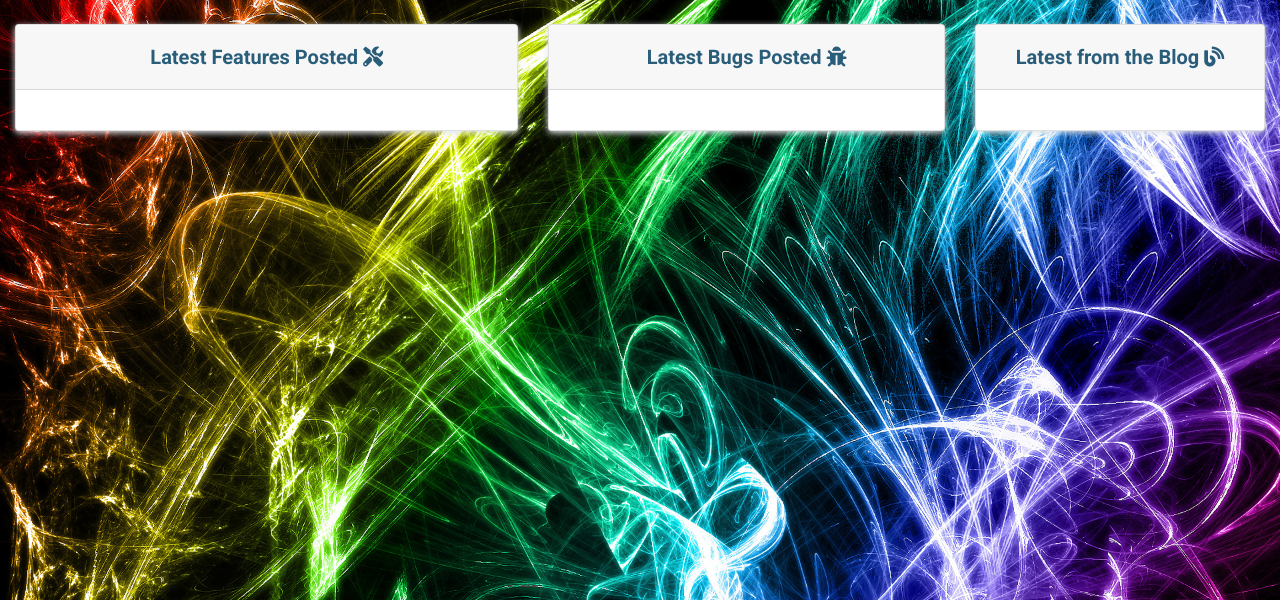
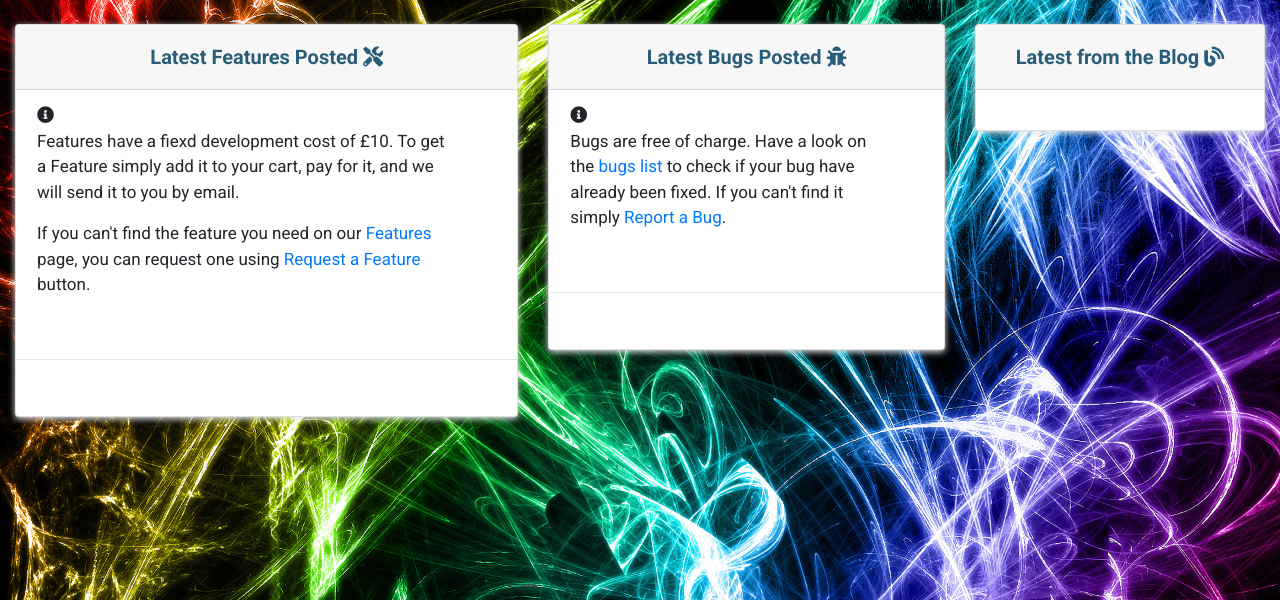
Before and after one commit to marius1989D/milestone-project-final, a Django app: page / in a window 1280 px wide. Shown: the part 65-665 px from the top of the page. Run offline with Django 3.2, Linux system fonts and the light colour scheme; data that the repository does not hold is empty; some libraries are stand-ins or nearby versions.

Commit message:
added info for the bugs and features sections on the home page

```diff
--- a/accounts/views.py
+++ b/accounts/views.py
@@ -15,7 +15,7 @@ from features.models import Feature
 # Create your views here.
 def index(request):
     """Return the index.html file"""
-    blogs = Post.objects.filter(status=1).order_by('-created_on')[:5]
+    blogs = Post.objects.filter(status=1).order_by('-created_on')[:6]
     bugs = Bug.objects.order_by('-created_on')[:3]
     features = Feature.objects.order_by('-created_on')[:3]
 
--- a/templates/index.html
+++ b/templates/index.html
@@ -1,12 +1,23 @@
 {% extends "base.html" %}
+
 {% block page_title %} HOME {% endblock %}
+
 {% block content %}
+
 {% block feedback_messages %} {% include 'feedbackmessages.html' %} {% endblock feedback_messages %}
+
 <div class="container-fluid">
     <div class="row">
+        <!-- Features section -->
         <div class="col-md-5">
             <div class="card my-4">
                 <h5 class="card-header text-center"><a class="nav-link font-weight-bold nav-font" href="{% url 'features:features_list' %}">Latest Features Posted <i class="fas fa-tools"></i></a></h5>
+                <section class="alert alert_introduction alert-dismissible col-xs-12" role="alert">
+                    <i class="fas fa-info-circle"></i>
+                    <p>Features have a fiexd development cost of £10. To get a Feature simply add it to your cart, pay for it, and we will send it to you by email.</p>
+                    <p>If you can't find the feature you need on our <a href="{% url 'features:features_list' %}">Features</a> page, you can request one using <a href="{% url 'features:feature_add' %}">Request a Feature</a> button.</p>
+                </section>
+                <hr/>
                 <div class="card-body">
                     {% for feature in features %}
                     <h6 class="font-weight-bold">{{ feature.title }}
@@ -20,9 +31,16 @@
                 </div>
             </div>
         </div>
+        <!-- Bugs section -->
         <div class="col-md-4">
             <div class="card my-4">
                 <h5 class="card-header text-center"><a class="nav-link font-weight-bold nav-font" href="{% url 'bugs:bugs_list' %}">Latest Bugs Posted <i class="fas fa-bug"></i></a></h5>
+                <section class="alert alert_introduction alert-dismissible col-xs-12" role="alert">
+                    <i class="fas fa-info-circle"></i>
+                    <p>Bugs are free of charge. Have a look on the <a href="{% url 'bugs:bugs_list' %}">bugs list</a> to check if your bug have already been fixed. If you can't find it simply <a href="{% url 'bugs:bug_add' %}">Report a Bug</a>.
+                    </p>
+                </section>
+                <hr/>
                 <div class="card-body">
                     {% for bug in bugs %}
                     <h6 class="font-weight-bold">{{ bug.title }}
@@ -36,14 +54,15 @@
                 </div>
             </div>
         </div>
+        <!-- Blog section -->
         <div class="col-md-3 float-right">
             <div class="card my-4">
                 <h5 class="card-header text-center"><a class="nav-link font-weight-bold nav-font" href="{% url 'blog:blog' %}">Latest from the Blog <i class="fas fa-blog"></i></a></h5>
                 <div class="card-body">
                     {% for post in blogs %}
-                    <h6 class="font-weight-bold">{{ post.title }}</h6>
+                    <h6 class="font-weight-bold pb-1">{{ post.title }}</h6>
                     <small><span class="card-text text-muted">Posted by <b>{{ post.author }}</b> on {{ post.created_on|date:"M d, Y" }}</span></small>
-                    <p class="card-text">{{post.content|slice:":50" }}</p>
+                    <!--<p class="card-text pb-0">{{post.content|slice:":50" }}</p>-->
                     <small><a href="{% url 'blog:post_detail' slug=post.slug %}" class="btn-outline-info">Read More &rarr;</a></small>
                     <hr />
                     {% endfor %}
```
